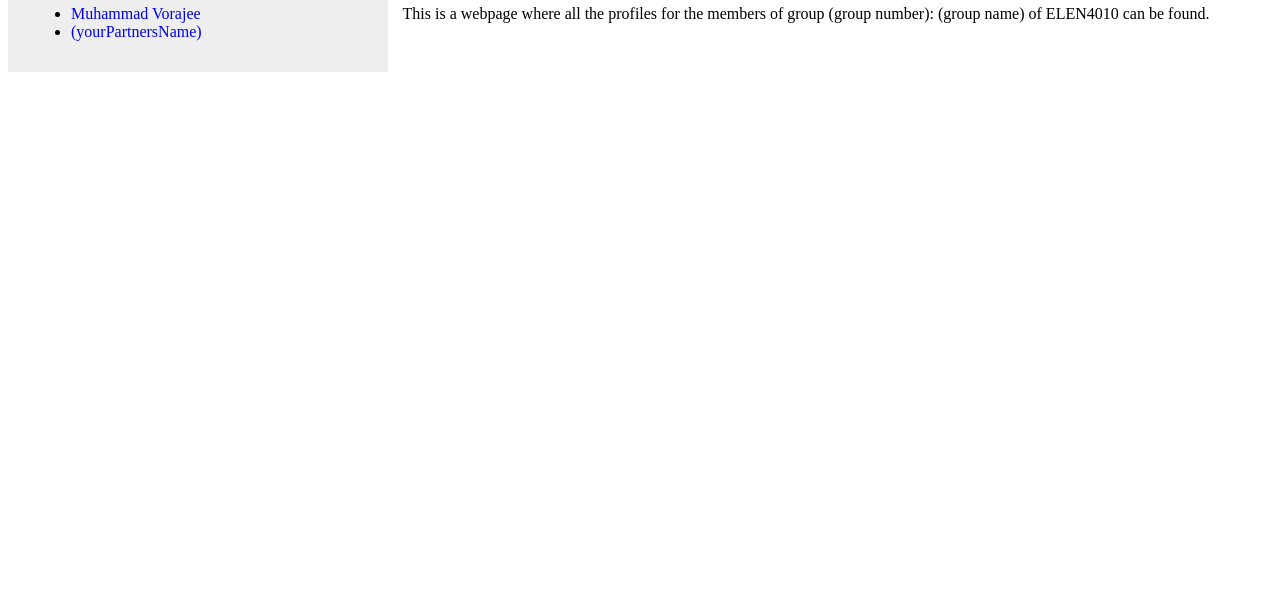
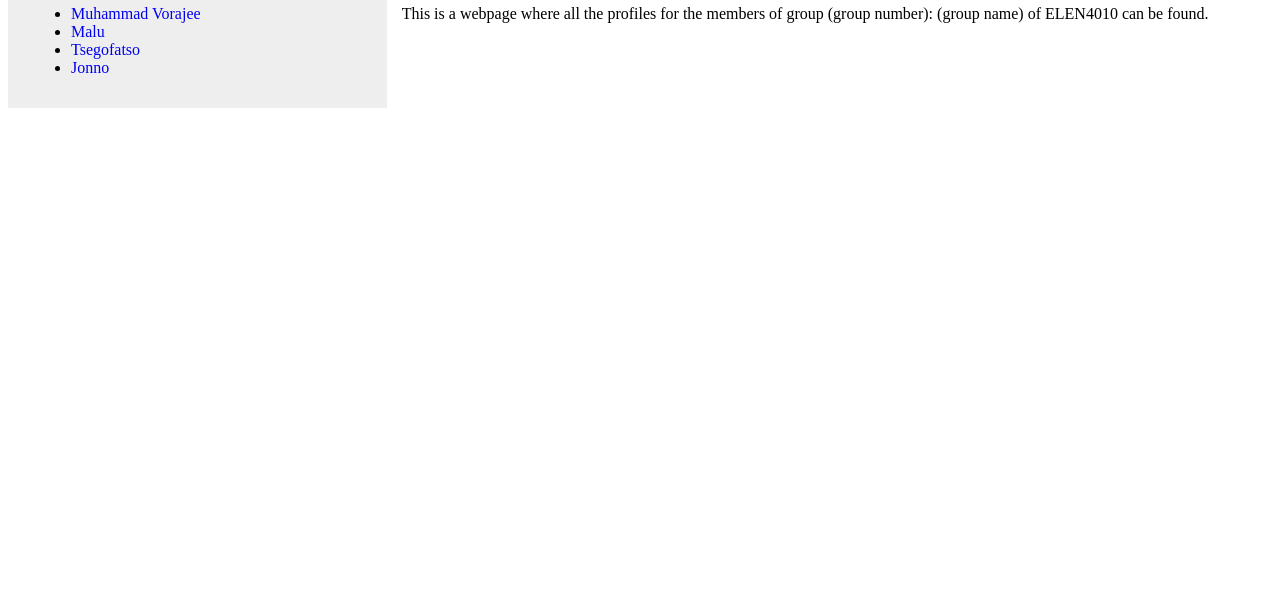
Before and after one commit to vorajeem/Lab1-2017, a plain HTML site: page index.html in a window 1280 px wide. Shown: the part 195-800 px from the top of the page. Drawn offline with Linux system fonts and the light colour scheme.

Commit message:
added links of names
Added die name van die mense in my groep is.

```diff
--- a/index.html
+++ b/index.html
@@ -61,7 +61,9 @@
             <h2>Profiles:</h2>
             <ul>
                 <li><a href="profile.html">Muhammad Vorajee</a></li>
-                <li><a href="profile.html">(yourPartnersName)</a></li>
+                <li><a href="profile.html">Malu</a></li>
+				 <li><a href="profile.html">Tsegofatso</a></li>
+				  <li><a href="profile.html">Jonno</a></li>
             </ul>
         </nav>
 
```
